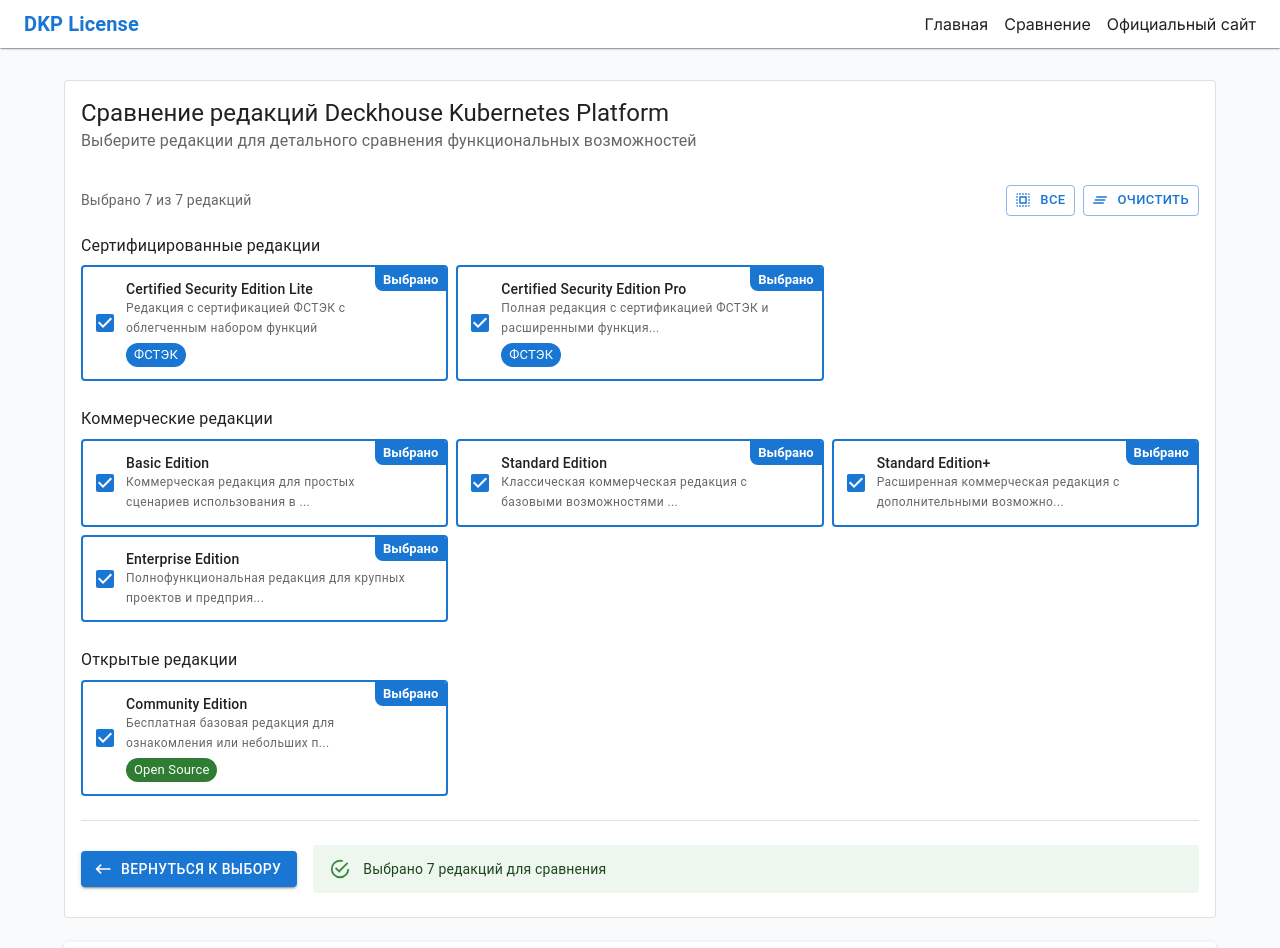
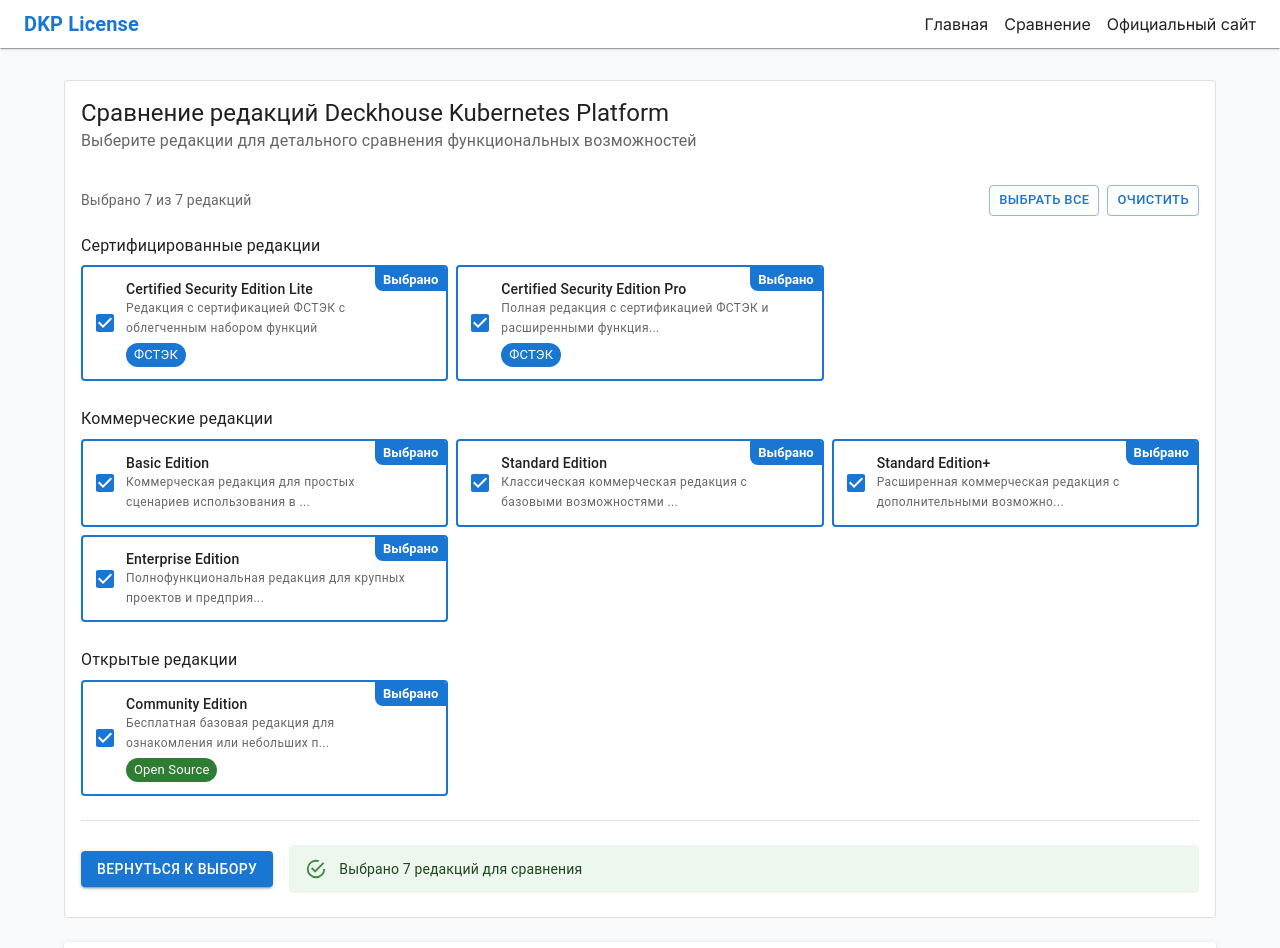
Before and after one commit to heAdz0r/dkp_license_graph, a Next.js app: page /compare in a window 1280 px wide. Shown: the top 948 px of the page. Built offline with nearby package versions, Linux system fonts and the light colour scheme.

Commit message:
Fix Material UI icons import in compare page

```diff
--- a/src/app/compare/page.tsx
+++ b/src/app/compare/page.tsx
@@ -21,10 +21,6 @@
   Typography,
   Alert
 } from '@mui/material';
-import CompareArrowsIcon from '@mui/icons-material/CompareArrows';
-import KeyboardBackspaceIcon from '@mui/icons-material/KeyboardBackspace';
-import SelectAllIcon from '@mui/icons-material/SelectAll';
-import ClearAllIcon from '@mui/icons-material/ClearAll';
 
 export default function ComparePage() {
   // Состояние для выбранных редакций
@@ -88,15 +84,13 @@
 
             <Stack direction="row" spacing={1}>
               <Button
-                startIcon={<SelectAllIcon />}
                 size="small"
                 onClick={handleSelectAll}
                 variant="outlined"
               >
-                Все
+                Выбрать все
               </Button>
               <Button
-                startIcon={<ClearAllIcon />}
                 size="small"
                 onClick={handleClearAll}
                 variant="outlined"
@@ -166,7 +160,6 @@
             <Button
               component={Link}
               href="/"
-              startIcon={<KeyboardBackspaceIcon />}
               variant="contained"
             >
               Вернуться к выбору
@@ -189,7 +182,6 @@
         <ComparisonTable selectedEditions={editionsToShow} />
       ) : (
         <Paper sx={{ p: 6, textAlign: 'center' }}>
-          <CompareArrowsIcon sx={{ fontSize: 60, color: 'text.disabled', mb: 2 }} />
           <Typography variant="h6" gutterBottom>
             Не выбрано ни одной редакции
           </Typography>
```
